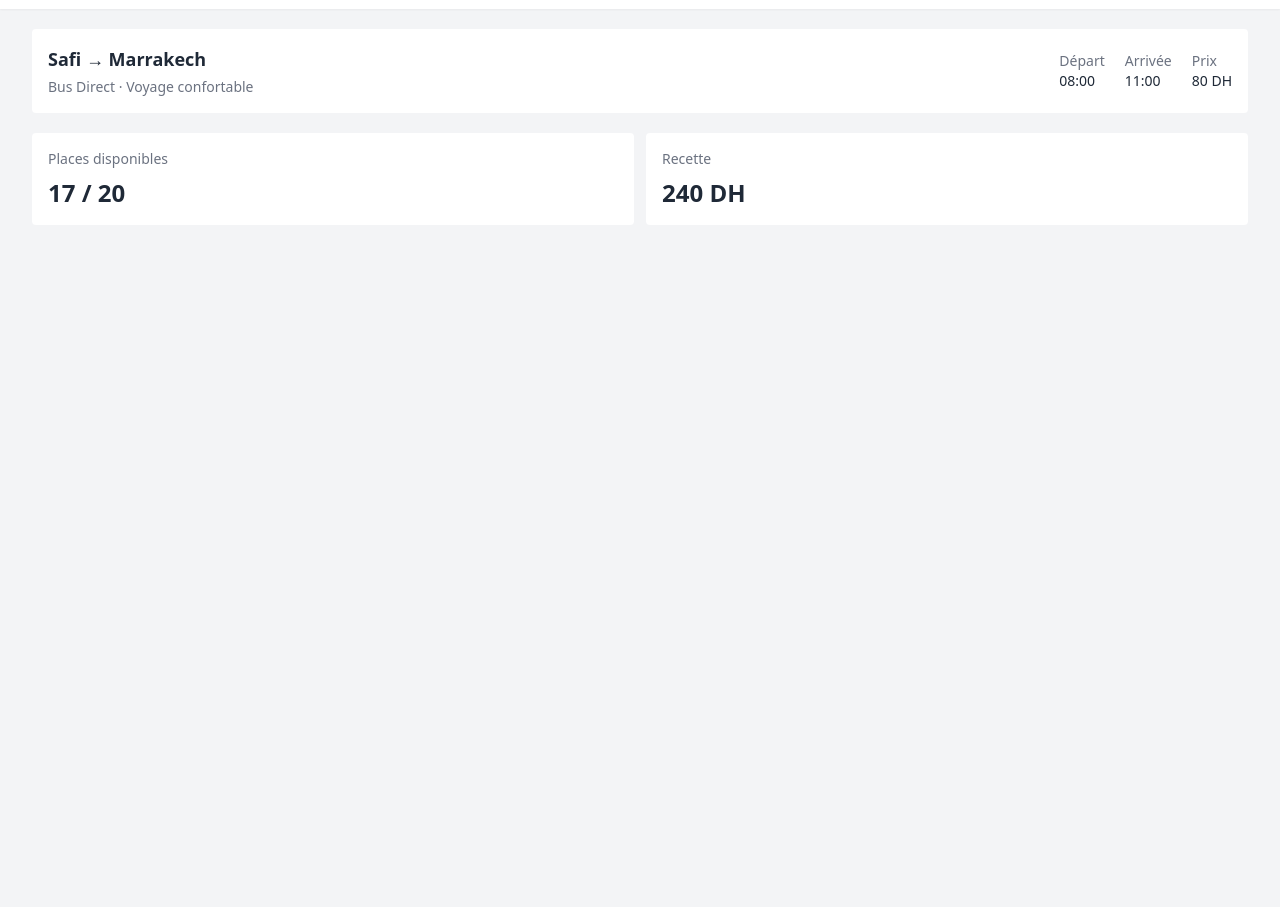
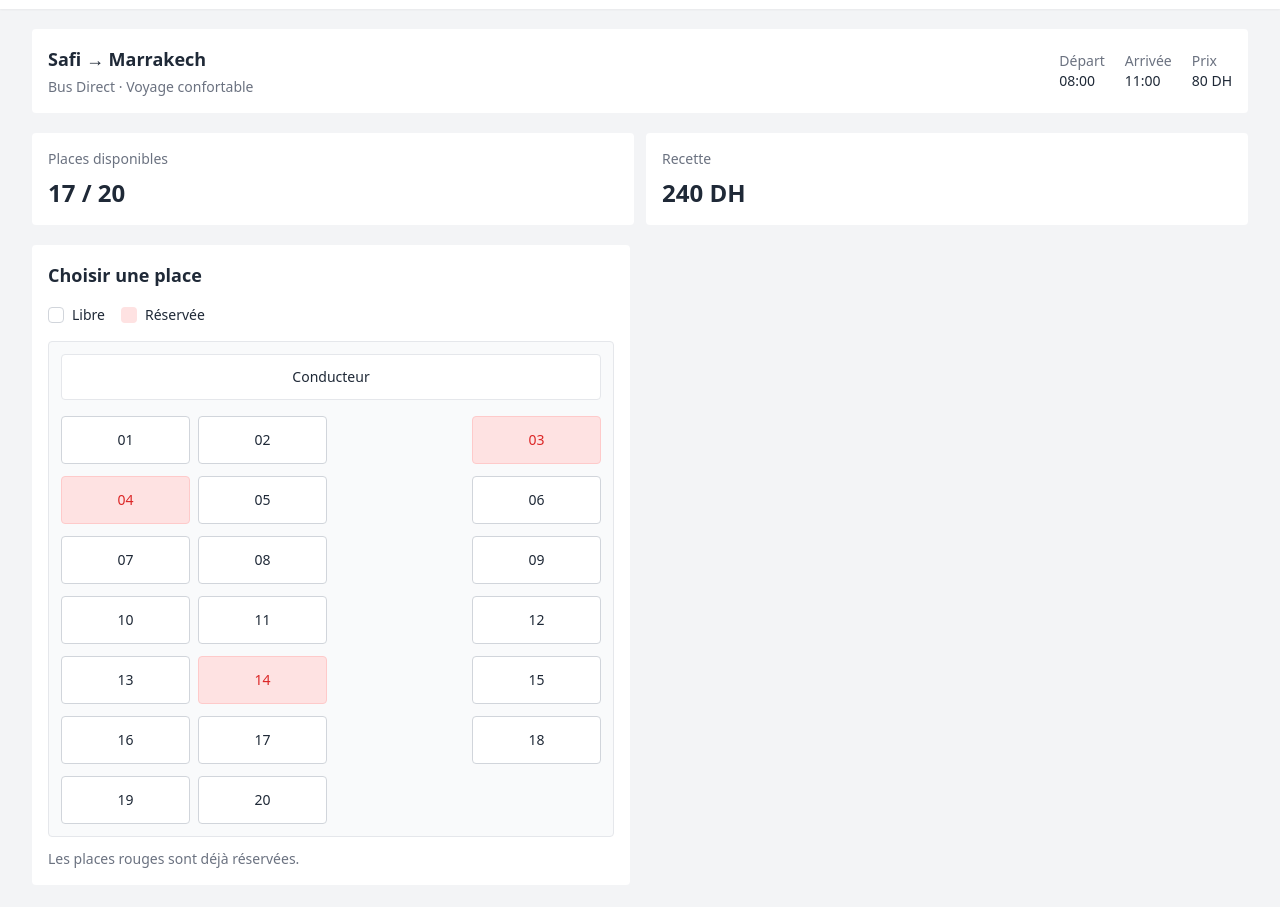
Before and after one commit to Douaeaghmir/BusDirect, a website: page index.html in a window 1280 px wide. Shown: the part 55-962 px from the top of the page. Before the commit the page ends 800 px from the top, so only its background shows below. Drawn offline with nearby package versions, Linux system fonts and the light colour scheme.

Commit message:
body : added seat and style it with css

```diff
--- a/index.html
+++ b/index.html
@@ -55,5 +55,67 @@
             <p class="mt-2 text-2xl font-semibold">240 DH</p>
         </div>
     </section>
+        <main class="mx-auto mb-6 grid w-[95%] grid-cols-1 gap-5 md:grid-cols-2">
+        <section class="rounded bg-white p-4">
+            <h2 class="mb-4 text-lg font-semibold">Choisir une place</h2>
+
+            <div class="mb-4 flex flex-wrap gap-4 text-sm">
+                <div class="flex items-center gap-2">
+                    <span class="h-4 w-4 rounded border border-gray-300 bg-white"></span>
+                    <span>Libre</span>
+                </div>
+
+                <div class="flex items-center gap-2">
+                    <span class="h-4 w-4 rounded bg-red-100"></span>
+                    <span>Réservée</span>
+                </div>
+            </div>
+
+            <div class="rounded border border-gray-200 bg-gray-50 p-3">
+                <div class="mb-4 rounded border border-gray-200 bg-white p-3 text-center text-sm">
+                    Conducteur
+                </div>
+
+                <div class="grid grid-cols-4 gap-x-2 gap-y-3">
+                    <button type="button" class="h-12 rounded border border-gray-300 bg-white text-sm hover:bg-gray-100">01</button>
+                    <button type="button" class="h-12 rounded border border-gray-300 bg-white text-sm hover:bg-gray-100">02</button>
+                    <div></div>
+                    <button type="button" class="h-12 rounded border border-red-200 bg-red-100 text-sm text-red-600">03</button>
+
+                    <button type="button" class="h-12 rounded border border-red-200 bg-red-100 text-sm text-red-600">04</button>
+                    <button type="button" class="h-12 rounded border border-gray-300 bg-white text-sm hover:bg-gray-100">05</button>
+                    <div></div>
+                    <button type="button" class="h-12 rounded border border-gray-300 bg-white text-sm hover:bg-gray-100">06</button>
+
+                    <button type="button" class="h-12 rounded border border-gray-300 bg-white text-sm hover:bg-gray-100">07</button>
+                    <button type="button" class="h-12 rounded border border-gray-300 bg-white text-sm hover:bg-gray-100">08</button>
+                    <div></div>
+                    <button type="button" class="h-12 rounded border border-gray-300 bg-white text-sm hover:bg-gray-100">09</button>
+
+                    <button type="button" class="h-12 rounded border border-gray-300 bg-white text-sm hover:bg-gray-100">10</button>
+                    <button type="button" class="h-12 rounded border border-gray-300 bg-white text-sm hover:bg-gray-100">11</button>
+                    <div></div>
+                    <button type="button" class="h-12 rounded border border-gray-300 bg-white text-sm hover:bg-gray-100">12</button>
+
+                    <button type="button" class="h-12 rounded border border-gray-300 bg-white text-sm hover:bg-gray-100">13</button>
+                    <button type="button" class="h-12 rounded border border-red-200 bg-red-100 text-sm text-red-600">14</button>
+                    <div></div>
+                    <button type="button" class="h-12 rounded border border-gray-300 bg-white text-sm hover:bg-gray-100">15</button>
+
+                    <button type="button" class="h-12 rounded border border-gray-300 bg-white text-sm hover:bg-gray-100">16</button>
+                    <button type="button" class="h-12 rounded border border-gray-300 bg-white text-sm hover:bg-gray-100">17</button>
+                    <div></div>
+                    <button type="button" class="h-12 rounded border border-gray-300 bg-white text-sm hover:bg-gray-100">18</button>
+
+                    <button type="button" class="h-12 rounded border border-gray-300 bg-white text-sm hover:bg-gray-100">19</button>
+                    <button type="button" class="h-12 rounded border border-gray-300 bg-white text-sm hover:bg-gray-100">20</button>
+                </div>
+            </div>
+
+            <p class="mt-3 text-sm text-gray-500">
+                Les places rouges sont déjà réservées.
+            </p>
+        </section>
+    </main>
 </body>
 </html>
```
